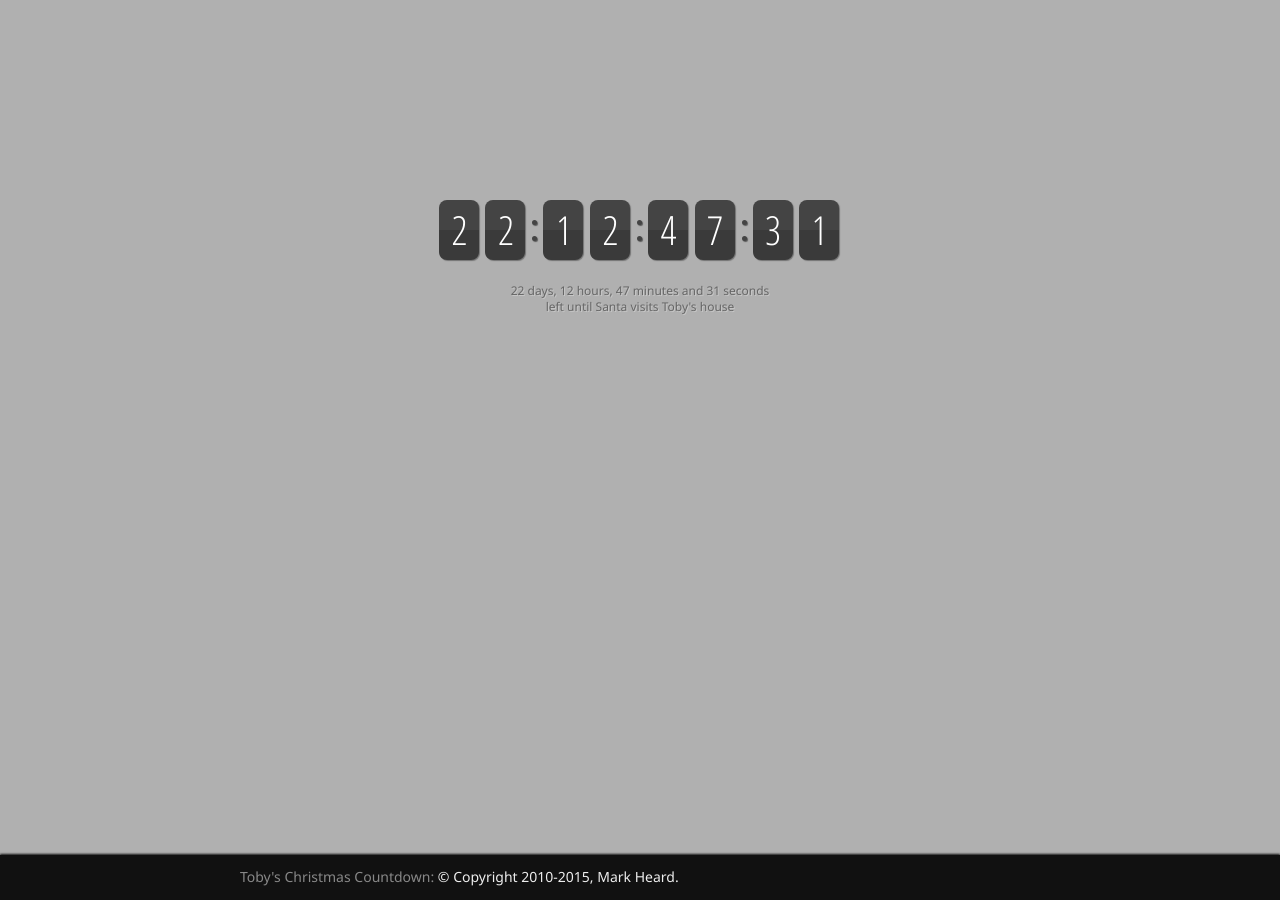
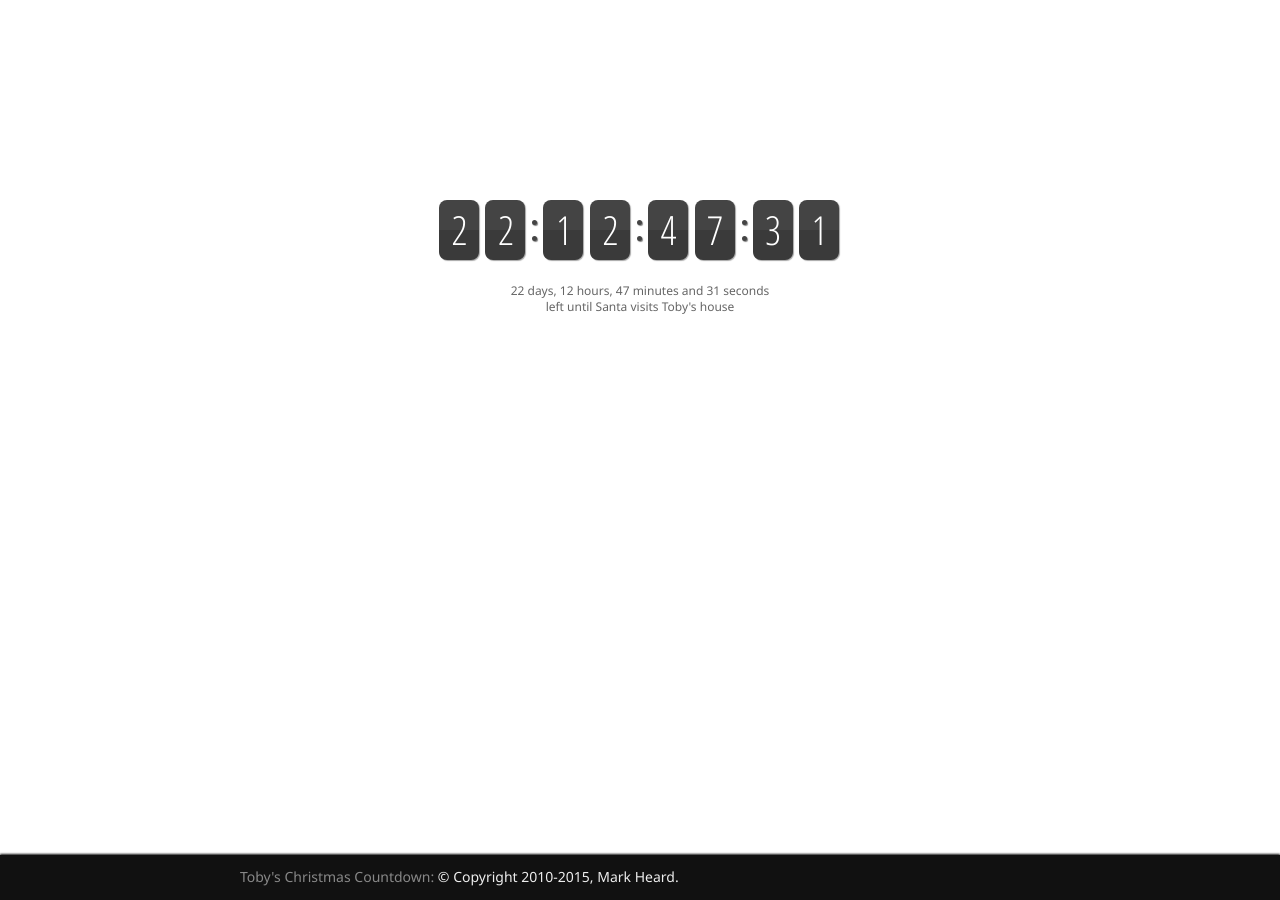
Before and after one commit to Langdale/Langdale.github.io, a Jekyll site: the page christmas2015.html, which Jekyll copies as it is, in a window 1280 px wide. Built offline with Jekyll 4.4.1, drawn with Linux system fonts in a browser that asks for light colours; nearby versions of some CDN libraries.

Commit message:
background

```diff
--- a/assets/css/styles.css
+++ b/assets/css/styles.css
@@ -15,7 +15,7 @@
 
 
 html{
-	background:url('../img/tile_bg.jpg') #b0b0b0;
+	<-- background:url('../img/tile_bg.jpg') #b0b0b0; -->
 	position:relative;
 }
 
```
